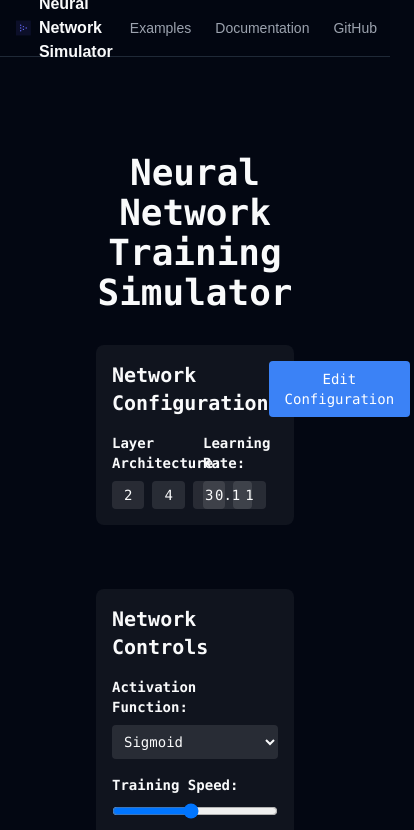
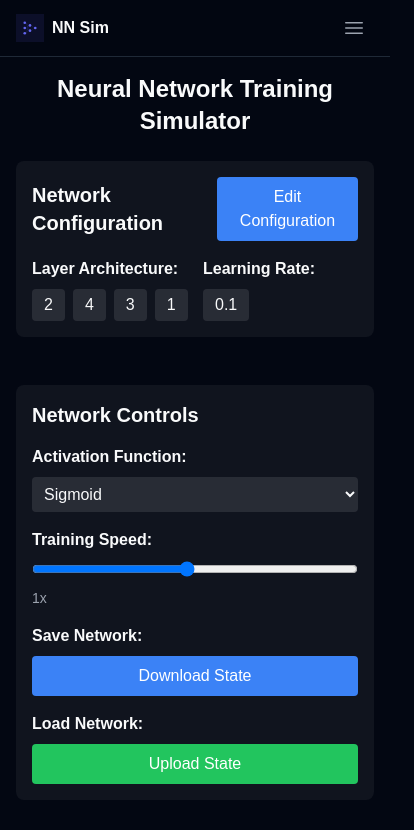
Before and after one commit to Zaid-maker/neural-network-training-sim, a Next.js app: page / in a window 390 px wide. Shown: the top 830 px of the page, 414 px wide, since content can reach past the window. Built offline with nearby package versions, Linux system fonts and the light colour scheme.

Commit message:
Make the app mobile responsive

```diff
--- a/app/components/layout/Header.tsx
+++ b/app/components/layout/Header.tsx
@@ -1,8 +1,12 @@
-import React from 'react';
+'use client';
+
+import React, { useState } from 'react';
 import Link from 'next/link';
 import { AppIcon } from '../icons/AppIcon';
 
 export const Header: React.FC = () => {
+  const [isMenuOpen, setIsMenuOpen] = useState(false);
+
   return (
     <header className="sticky top-0 z-50 w-full border-b border-gray-800 bg-gray-950/75 backdrop-blur supports-[backdrop-filter]:bg-gray-950/75">
       <div className="container mx-auto flex h-14 max-w-7xl items-center justify-between px-4 sm:px-6 lg:px-8">
@@ -11,13 +15,55 @@ export const Header: React.FC = () => {
             href="/"
             className="flex items-center space-x-2 hover:opacity-90"
           >
-            <AppIcon size={32} className="text-indigo-500" />
-            <span className="font-semibold">
+            <AppIcon size={28} className="text-indigo-500" />
+            <span className="hidden font-semibold sm:inline">
               Neural Network Simulator
+            </span>
+            <span className="font-semibold sm:hidden">
+              NN Sim
             </span>
           </Link>
         </div>
-        <nav className="flex items-center space-x-6">
+
+        {/* Mobile menu button */}
+        <button
+          onClick={() => setIsMenuOpen(!isMenuOpen)}
+          className="inline-flex items-center justify-center p-2 text-gray-400 hover:text-gray-50 focus:outline-none focus:ring-2 focus:ring-inset focus:ring-indigo-500 md:hidden"
+        >
+          <span className="sr-only">Open main menu</span>
+          {!isMenuOpen ? (
+            <svg
+              className="h-6 w-6"
+              fill="none"
+              viewBox="0 0 24 24"
+              strokeWidth="1.5"
+              stroke="currentColor"
+            >
+              <path
+                strokeLinecap="round"
+                strokeLinejoin="round"
+                d="M3.75 6.75h16.5M3.75 12h16.5m-16.5 5.25h16.5"
+              />
+            </svg>
+          ) : (
+            <svg
+              className="h-6 w-6"
+              fill="none"
+              viewBox="0 0 24 24"
+              strokeWidth="1.5"
+              stroke="currentColor"
+            >
+              <path
+                strokeLinecap="round"
+                strokeLinejoin="round"
+                d="M6 18L18 6M6 6l12 12"
+              />
+            </svg>
+          )}
+        </button>
+
+        {/* Desktop navigation */}
+        <nav className="hidden md:flex md:items-center md:space-x-6">
           <Link
             href="/examples"
             className="text-sm font-medium text-gray-400 transition-colors hover:text-gray-50"
@@ -40,6 +86,35 @@ export const Header: React.FC = () => {
           </a>
         </nav>
       </div>
+
+      {/* Mobile menu */}
+      <div className={`${isMenuOpen ? 'block' : 'hidden'} md:hidden`}>
+        <div className="space-y-1 px-4 pb-3 pt-2">
+          <Link
+            href="/examples"
+            className="block rounded-md px-3 py-2 text-base font-medium text-gray-400 hover:bg-gray-800 hover:text-gray-50"
+            onClick={() => setIsMenuOpen(false)}
+          >
+            Examples
+          </Link>
+          <Link
+            href="/documentation"
+            className="block rounded-md px-3 py-2 text-base font-medium text-gray-400 hover:bg-gray-800 hover:text-gray-50"
+            onClick={() => setIsMenuOpen(false)}
+          >
+            Documentation
+          </Link>
+          <a
+            href="https://github.com/yourusername/neural-network-training-simulator"
+            target="_blank"
+            rel="noopener noreferrer"
+            className="block rounded-md px-3 py-2 text-base font-medium text-gray-400 hover:bg-gray-800 hover:text-gray-50"
+            onClick={() => setIsMenuOpen(false)}
+          >
+            GitHub
+          </a>
+        </div>
+      </div>
     </header>
   );
 };
--- a/app/page.tsx
+++ b/app/page.tsx
@@ -114,11 +114,13 @@ export default function Home() {
   }
 
   return (
-    <main className="flex min-h-screen flex-col items-center p-24">
-      <div className="z-10 max-w-5xl w-full items-center justify-between font-mono text-sm">
-        <h1 className="text-4xl font-bold mb-8 text-center">Neural Network Training Simulator</h1>
+    <main className="flex min-h-screen flex-col items-center p-4 sm:p-8 md:p-16 lg:p-24">
+      <div className="z-10 w-full max-w-7xl">
+        <h1 className="mb-6 text-2xl sm:text-3xl md:text-4xl font-bold text-center">
+          Neural Network Training Simulator
+        </h1>
 
-        <div className="grid grid-cols-1 md:grid-cols-2 gap-8 mb-8">
+        <div className="grid grid-cols-1 lg:grid-cols-2 gap-4 sm:gap-6 md:gap-8 mb-6 sm:mb-8">
           <NetworkConfig
             onConfigChange={handleConfigChange}
             currentLayers={network.getNetworkState().layers}
@@ -133,22 +135,22 @@ export default function Home() {
           />
         </div>
 
-        <div className="mb-8">
+        <div className="mb-6 sm:mb-8 overflow-x-auto">
           <NeuralNetworkVisualizer network={network} />
         </div>
 
-        <div className="grid grid-cols-1 md:grid-cols-2 gap-8 mb-8">
-          <div>
+        <div className="grid grid-cols-1 lg:grid-cols-2 gap-4 sm:gap-6 md:gap-8">
+          <div className="space-y-4 sm:space-y-6 md:space-y-8">
             <TrainingExamples onSelectExample={handleExampleSelect} />
-            <div className="mt-8">
+            <div className="overflow-x-auto">
               <DecisionBoundary network={network} />
             </div>
           </div>
 
-          <div className="space-y-8">
+          <div className="space-y-4 sm:space-y-6 md:space-y-8">
             <div className="bg-white/5 p-4 rounded-lg">
-              <div className="mb-4">
-                <h2 className="text-xl font-semibold mb-2">Training Controls</h2>
+              <div className="space-y-4">
+                <h2 className="text-lg sm:text-xl font-semibold">Training Controls</h2>
                 <select
                   value={selectedExample}
                   onChange={(e) => setSelectedExample(e.target.value)}
@@ -162,12 +164,12 @@ export default function Home() {
                 <button
                   onClick={handleBatchTrain}
                   disabled={isBatchTraining}
-                  className="w-full px-4 py-2 bg-purple-500 text-white rounded hover:bg-purple-600 disabled:opacity-50 disabled:cursor-not-allowed mb-4"
+                  className="w-full px-4 py-2 bg-purple-500 text-white rounded hover:bg-purple-600 disabled:opacity-50 disabled:cursor-not-allowed"
                 >
                   {isBatchTraining ? 'Training...' : 'Train on Full Dataset'}
                 </button>
 
-                <div className="grid grid-cols-2 gap-4">
+                <div className="grid grid-cols-1 sm:grid-cols-2 gap-4">
                   <div>
                     <h3 className="font-semibold mb-2">Single Training:</h3>
                     <input
@@ -181,13 +183,13 @@ export default function Home() {
                     <div className="flex gap-2">
                       <button
                         onClick={handleForward}
-                        className="flex-1 px-4 py-2 bg-blue-500 text-white rounded hover:bg-blue-600"
+                        className="flex-1 px-3 py-2 text-sm sm:px-4 sm:text-base bg-blue-500 text-white rounded hover:bg-blue-600"
                       >
                         Forward
                       </button>
                       <button
                         onClick={handleTrain}
-                        className="flex-1 px-4 py-2 bg-green-500 text-white rounded hover:bg-green-600"
+                        className="flex-1 px-3 py-2 text-sm sm:px-4 sm:text-base bg-green-500 text-white rounded hover:bg-green-600"
                       >
                         Train
                       </button>
@@ -196,7 +198,7 @@ export default function Home() {
 
                   <div>
                     <h3 className="font-semibold mb-2">Current Values:</h3>
-                    <div className="space-y-2">
+                    <div className="space-y-2 text-sm sm:text-base">
                       <div className="flex justify-between">
                         <span>Inputs:</span>
                         <span className="font-mono">[{inputValues.join(', ')}]</span>
```
